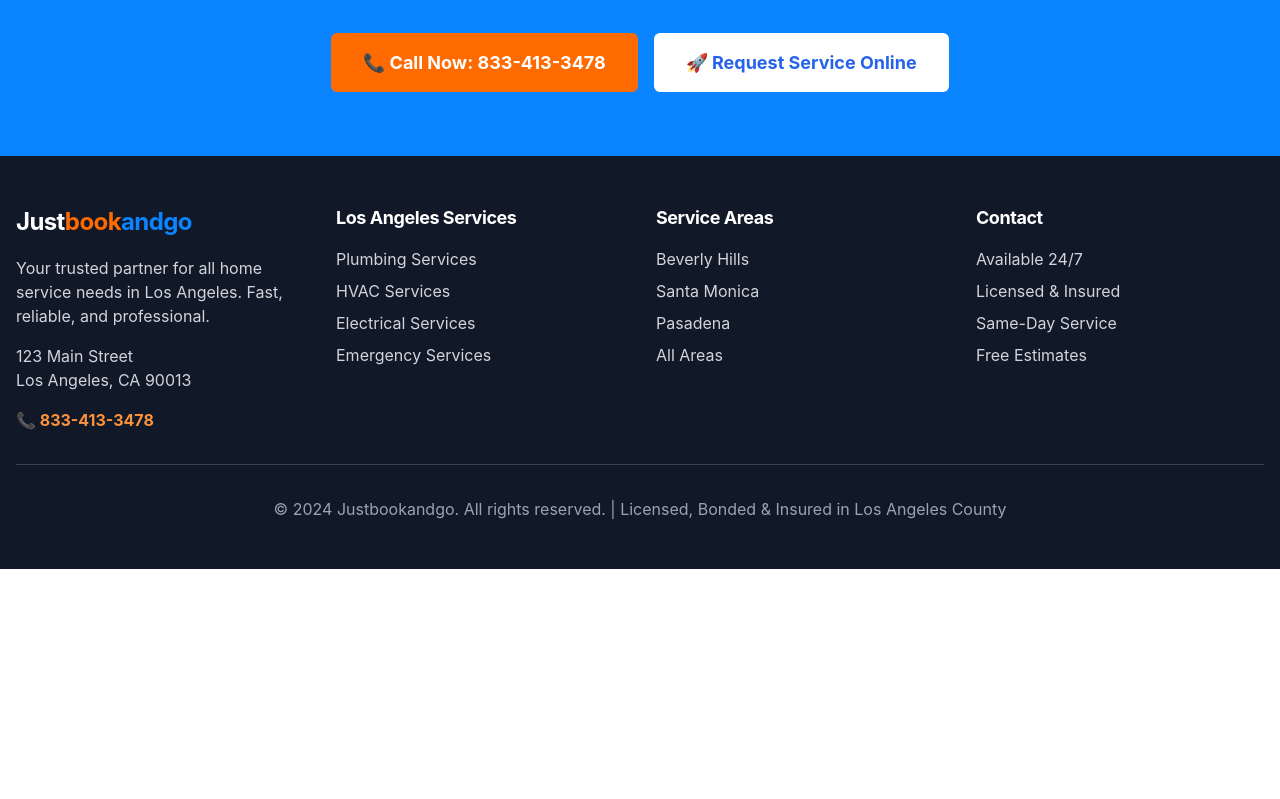
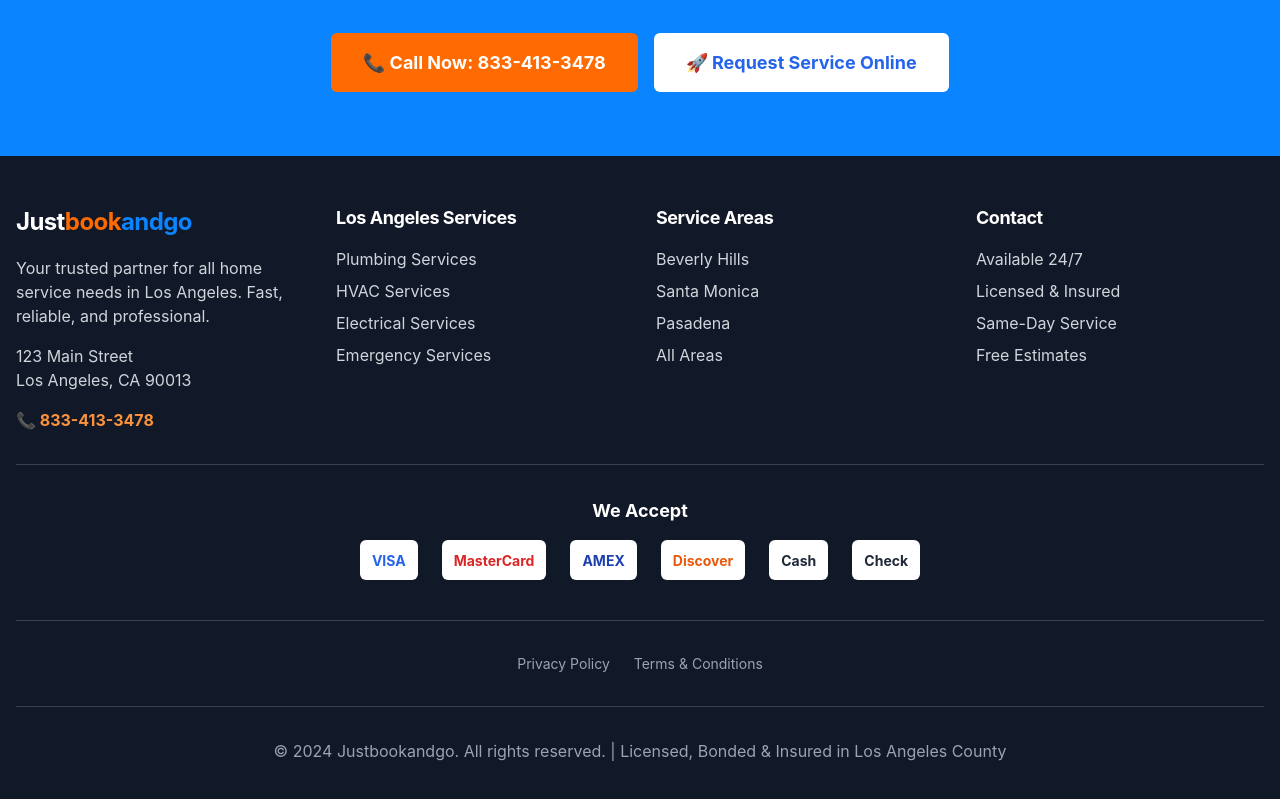
Before and after one commit to theyodaknows/justbookandgo, a Next.js app: page / in a window 1280 px wide. Shown: the part 4323-5122 px from the top of the page. Before the commit the page ends 4892 px from the top, so only its background shows below. Built offline with nearby package versions, Linux system fonts and the light colour scheme.

Commit message:
Publish application

```diff
--- a/src/components/custom-components/IndexSectionCustomComponents2.jsx
+++ b/src/components/custom-components/IndexSectionCustomComponents2.jsx
@@ -310,6 +310,40 @@
           </ul>
         </div>
       </div>
+
+      {/* Payment Methods */}
+      <div className="border-t border-gray-700 pt-8 mb-8">
+        <h3 className="text-lg font-bold mb-4 text-center">We Accept</h3>
+        <div className="flex justify-center items-center space-x-6 flex-wrap">
+          <div className="bg-white rounded px-3 py-2 mb-2">
+            <span className="text-blue-600 font-bold text-sm">VISA</span>
+          </div>
+          <div className="bg-white rounded px-3 py-2 mb-2">
+            <span className="text-red-600 font-bold text-sm">MasterCard</span>
+          </div>
+          <div className="bg-white rounded px-3 py-2 mb-2">
+            <span className="text-blue-800 font-bold text-sm">AMEX</span>
+          </div>
+          <div className="bg-white rounded px-3 py-2 mb-2">
+            <span className="text-orange-600 font-bold text-sm">Discover</span>
+          </div>
+          <div className="bg-white rounded px-3 py-2 mb-2">
+            <span className="text-gray-800 font-bold text-sm">Cash</span>
+          </div>
+          <div className="bg-white rounded px-3 py-2 mb-2">
+            <span className="text-gray-800 font-bold text-sm">Check</span>
+          </div>
+        </div>
+      </div>
+
+      {/* Legal Links */}
+      <div className="border-t border-gray-700 pt-8 mb-8 text-center">
+        <div className="flex justify-center space-x-6 text-sm">
+          <a href="/privacy-policy/" className="text-gray-400 hover:text-orange-400 transition-colors">Privacy Policy</a>
+          <a href="/terms-and-conditions/" className="text-gray-400 hover:text-orange-400 transition-colors">Terms & Conditions</a>
+        </div>
+      </div>
+
       <div className="border-t border-gray-700 pt-8 text-center text-gray-400">
         <p>© 2024 Justbookandgo. All rights reserved. | Licensed, Bonded & Insured in Los Angeles County</p>
       </div>
--- a/src/pages/service-areas.jsx
+++ b/src/pages/service-areas.jsx
@@ -255,6 +255,39 @@
               </div>
             </div>
 
+            {/* Payment Methods */}
+            <div className="border-t border-gray-700 pt-8 mb-8">
+              <h3 className="text-lg font-bold mb-4 text-center">We Accept</h3>
+              <div className="flex justify-center items-center space-x-6 flex-wrap">
+                <div className="bg-white rounded px-3 py-2 mb-2">
+                  <span className="text-blue-600 font-bold text-sm">VISA</span>
+                </div>
+                <div className="bg-white rounded px-3 py-2 mb-2">
+                  <span className="text-red-600 font-bold text-sm">MasterCard</span>
+                </div>
+                <div className="bg-white rounded px-3 py-2 mb-2">
+                  <span className="text-blue-800 font-bold text-sm">AMEX</span>
+                </div>
+                <div className="bg-white rounded px-3 py-2 mb-2">
+                  <span className="text-orange-600 font-bold text-sm">Discover</span>
+                </div>
+                <div className="bg-white rounded px-3 py-2 mb-2">
+                  <span className="text-gray-800 font-bold text-sm">Cash</span>
+                </div>
+                <div className="bg-white rounded px-3 py-2 mb-2">
+                  <span className="text-gray-800 font-bold text-sm">Check</span>
+                </div>
+              </div>
+            </div>
+
+            {/* Legal Links */}
+            <div className="border-t border-gray-700 pt-8 mb-8 text-center">
+              <div className="flex justify-center space-x-6 text-sm">
+                <Link href="/privacy-policy/" className="text-gray-400 hover:text-orange-400 transition-colors">Privacy Policy</Link>
+                <Link href="/terms-and-conditions/" className="text-gray-400 hover:text-orange-400 transition-colors">Terms & Conditions</Link>
+              </div>
+            </div>
+
             <div className="border-t border-gray-700 pt-8 text-center text-gray-400">
               <p>© 2024 Justbookandgo. All rights reserved. | Licensed, Bonded & Insured in Los Angeles County</p>
             </div>
```
